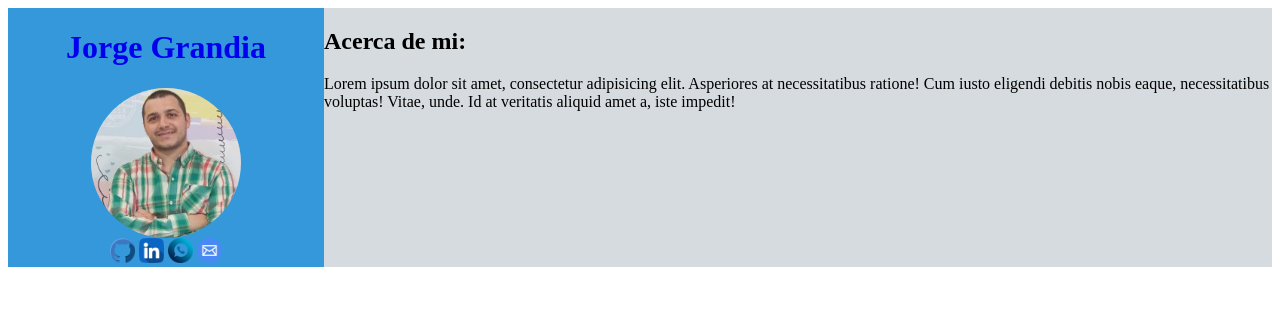
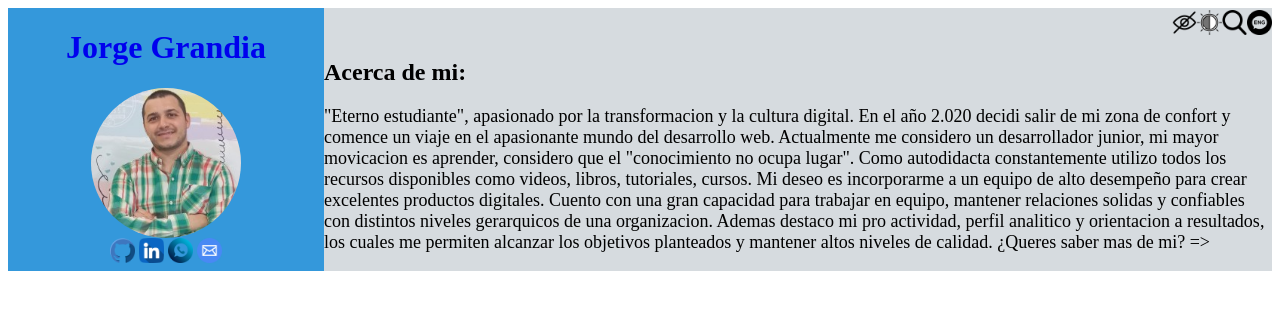
Before and after one commit to jlg777/CV, a plain HTML site: page index.html in a window 1280 px wide. Drawn offline with Linux system fonts and the light colour scheme.

Commit message:
Se completa la seccion acerca de mi e iconos

```diff
--- a/css/style.css
+++ b/css/style.css
@@ -1,6 +1,6 @@
 header{
     display: grid;
-    grid-template-columns: 1fr 3fr;
+    grid-template-columns: 1fr 3fr; /* Divido el header en 2 cuadriculas*/
 }
 .fotoPerfil{
     background-color: #3498DB;
@@ -28,4 +28,18 @@ header{
     width: 25px;
     height: 25px;
 }
-a:hover{text-decoration:none;} a{text-decoration:none;} a:visited{color: #D6DBDF;}/* sacar subrayado en los links y color a los links*/
+a:hover{text-decoration:none;} a{text-decoration:none;} a:visited{color: #D6DBDF;
+} /* sacar subrayado en los links y color a los links*/
+.iconPersonal{
+    width: 25px;
+    height: 25px;
+
+}
+.iconsAction{
+    display: flex;
+    justify-content: flex-end;
+    padding-top: 2px;
+}
+.acerca{
+    font-size: large;
+}
--- a/index.html
+++ b/index.html
@@ -17,12 +17,21 @@
             <a href="#"><img class="iconSocial" src="./assets/sobre.png"></a>
         </div>
         <div class="acercaDe">
-            <h2>Acerca de mi:</h2>
-            <p>Lorem ipsum dolor sit amet, consectetur adipisicing elit. Asperiores at necessitatibus ratione!
-                 Cum iusto eligendi debitis nobis eaque, necessitatibus voluptas! Vitae, unde. Id at veritatis aliquid amet a, iste impedit!</p>
             <div class="iconsAction">
                 <span class="modoNocturno"></span>
-                <span class="buscador"></span></div>
+                <span class="buscador"></span>
+                <a href="#"><img class="iconPersonal" src="./assets/vista.png"></a>
+                <a href="#"><img class="iconPersonal" src="./assets/brightness_309414.png"></a>
+                <a href="#"><img class="iconPersonal" src="./assets/search_149852.png"></a>
+                <a href="#"><img class="iconPersonal" src="./assets/chat_181809.png"></a></div>
+            <h2>Acerca de mi:</h2>
+            <p class="acerca">"Eterno estudiante", apasionado por la transformacion y la cultura digital. En el año 2.020 decidi salir de mi zona de confort y comence un viaje en el apasionante mundo del desarrollo web. Actualmente me considero un desarrollador junior, mi mayor movicacion es aprender, considero que el "conocimiento no ocupa lugar". Como autodidacta constantemente utilizo todos los recursos disponibles como videos, libros, tutoriales, cursos.
+                Mi deseo es incorporarme a un equipo de alto desempeño para crear excelentes productos digitales.
+                Cuento con una gran capacidad para trabajar en equipo, mantener relaciones solidas y confiables con distintos niveles gerarquicos de una organizacion.
+                Ademas destaco mi pro actividad, perfil analitico y orientacion a resultados, los cuales me permiten alcanzar los objetivos planteados y mantener altos niveles de calidad.
+                ¿Queres saber mas de mi?  =>
+            </p>
+
         </div>
     </header>
 
```
Also changed, not shown: assets/brightness_309414.png (added), assets/chat_181809.png (added), assets/search_149852.png (added), assets/vista.png (added).
